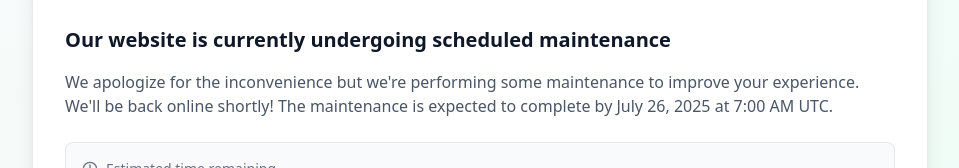
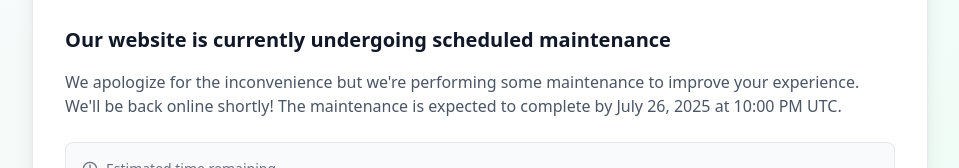
Before and after one commit to alprimus/waiting-template, a React (Vite) app: page / in a window 1280 px wide. Shown: the part 178-346 px from the top of the page, without its empty margins (160-1119 px from the left). Built offline with nearby package versions, Linux system fonts and the light colour scheme.

Commit message:
Update time

```diff
--- a/src/App.tsx
+++ b/src/App.tsx
@@ -15,7 +15,7 @@ export default function MaintenancePage() {
 
   // Set your maintenance end date here
   useEffect(() => {
-    const maintenanceEnd = new Date('2025-07-27T00:30:00').getTime();
+    const maintenanceEnd = new Date('2025-07-27T03:30:00').getTime();
 
     const interval = setInterval(() => {
       const now = new Date().getTime();
@@ -78,7 +78,7 @@ export default function MaintenancePage() {
                 </h2>
                 <p className="text-gray-600 dark:text-gray-300">
                   We apologize for the inconvenience but we're performing some maintenance to improve your experience.
-                  We'll be back online shortly! The maintenance is expected to complete by July 26, 2025 at 7:00 AM UTC.
+                  We'll be back online shortly! The maintenance is expected to complete by July 26, 2025 at 10:00 PM UTC.
                 </p>
               </div>
 
```
